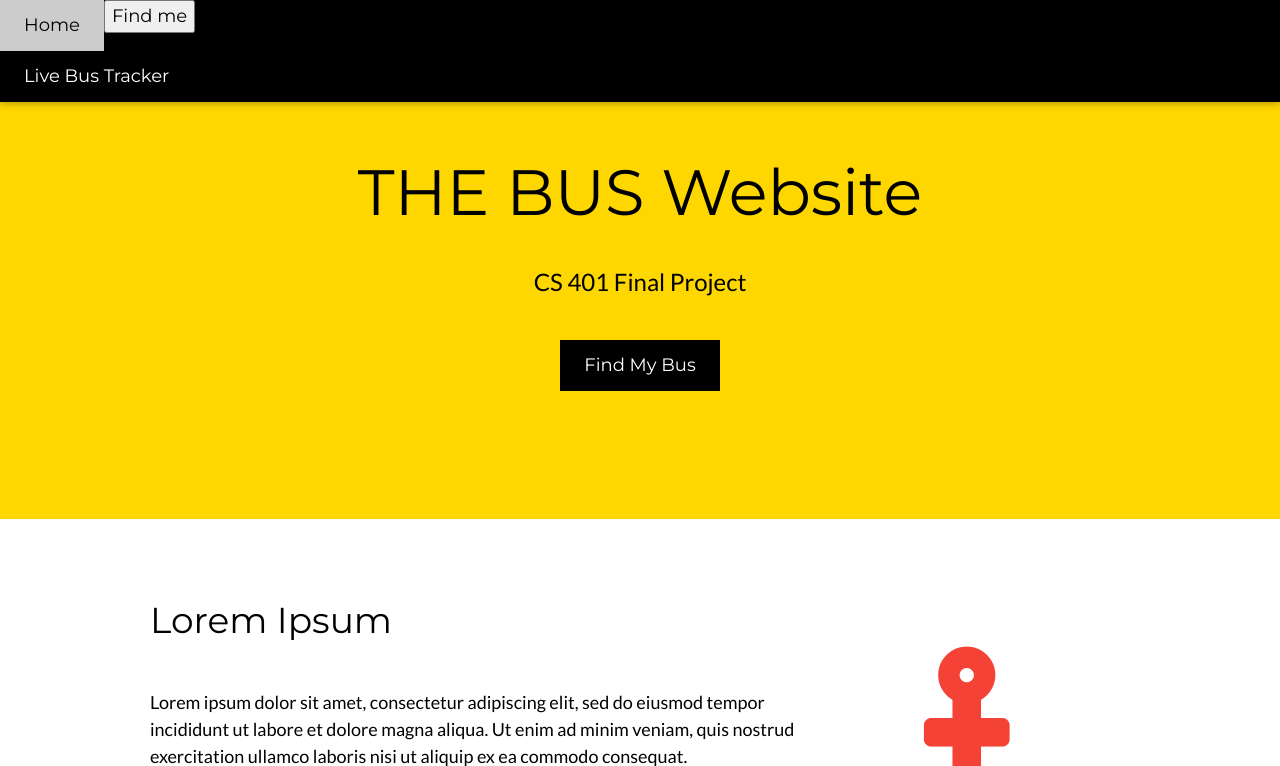
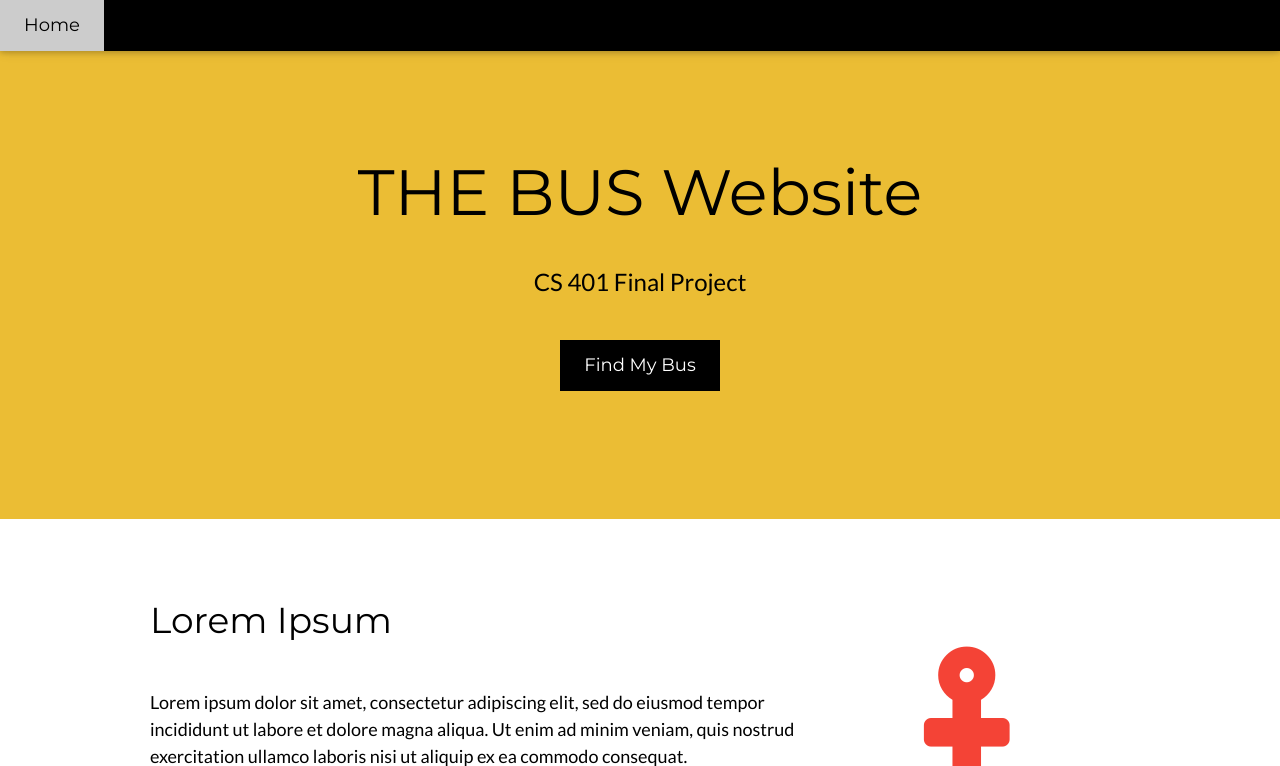
Before and after one commit to QuinnMcHenry/CS401_FINAL_PROJECT, a Flask app: template templates/index.html in a window 1280 px wide. Shown: the top 766 px of the page. Run offline with Flask 3, Linux system fonts and the light colour scheme; the template is opened without the code that fills it, so the values that code supplies are empty.

Commit message:
updating again

```diff
--- a/templates/index.html
+++ b/templates/index.html
@@ -23,9 +23,6 @@ body,h1,h2,h3,h4,h5,h6 {font-family: "Lato", sans-serif}
   <div class="w3-bar w3-black w3-card w3-left-align w3-large">
     <a class="w3-bar-item w3-button w3-hide-medium w3-hide-large w3-right w3-padding-large w3-hover-white w3-large w3-yellow" href="javascript:void(0);" onclick="myFunction()" title="Toggle Navigation Menu"><i class="fa fa-bars"></i></a>
     <a href="index.html" class="w3-bar-item w3-button w3-padding-large w3-white">Home</a>
-    <button id="getLocationBtn">Find me</button>
-    <p id="location"></p>
-    <a href="map.html" class="w3-bar-item w3-button w3-hide-small w3-padding-large w3-hover-white">Live Bus Tracker</a>
   </div>
 
   <!-- Navbar on small screens -->
@@ -35,10 +32,10 @@ body,h1,h2,h3,h4,h5,h6 {font-family: "Lato", sans-serif}
 </div>
 
 <!-- Header -->
-<header class="w3-container w3-center" style="background-color: #FFD700; padding:128px 16px;">
+<header class="w3-container w3-center" style="background-color: #ebbd34; padding:128px 16px;">
   <h1 class="w3-margin w3-jumbo">THE BUS Website</h1>
   <p class="w3-xlarge">CS 401 Final Project</p>
-  <button href = "map.html" class="w3-button w3-black w3-padding-large w3-large w3-margin-top">Find My Bus</button>
+  <button id = "getLocationBtn" href = "map.html" class="w3-button w3-black w3-padding-large w3-large w3-margin-top">Find My Bus</button>
 </header>
 
 <!-- First Grid -->
```
